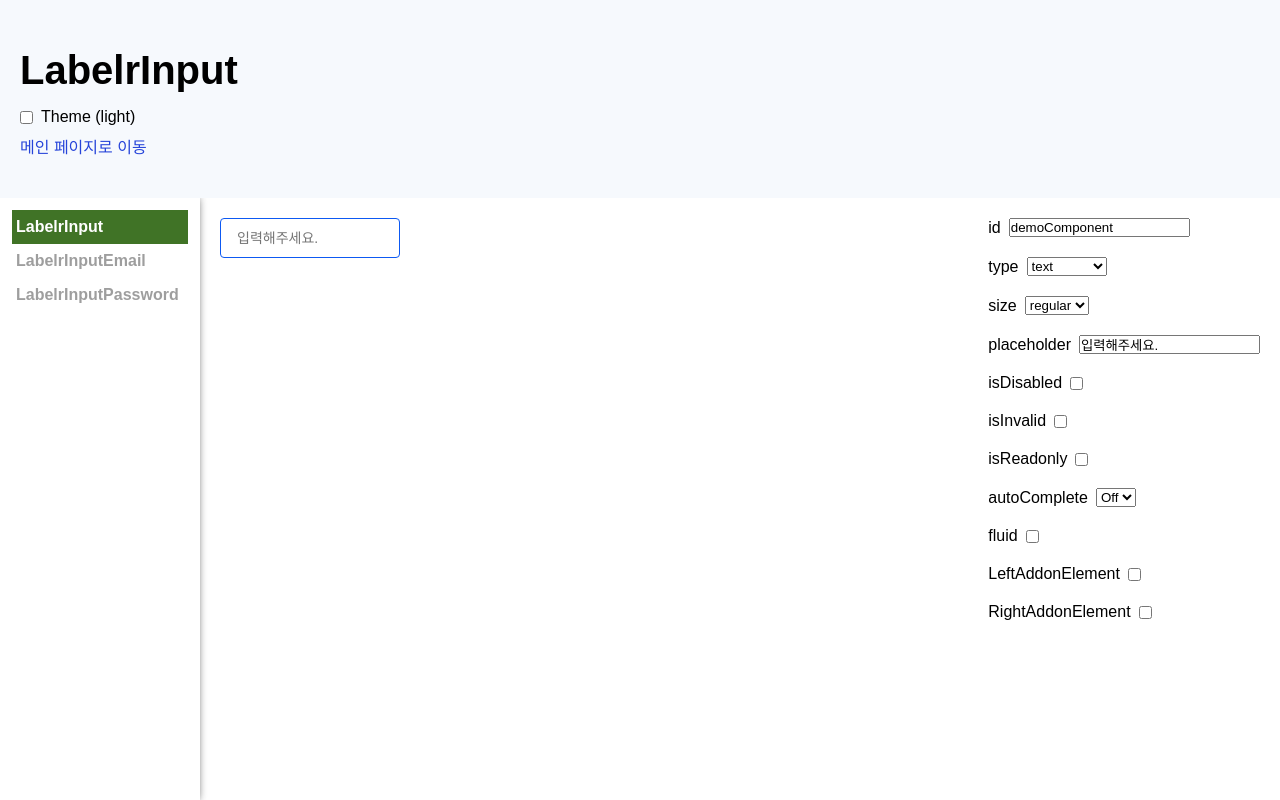
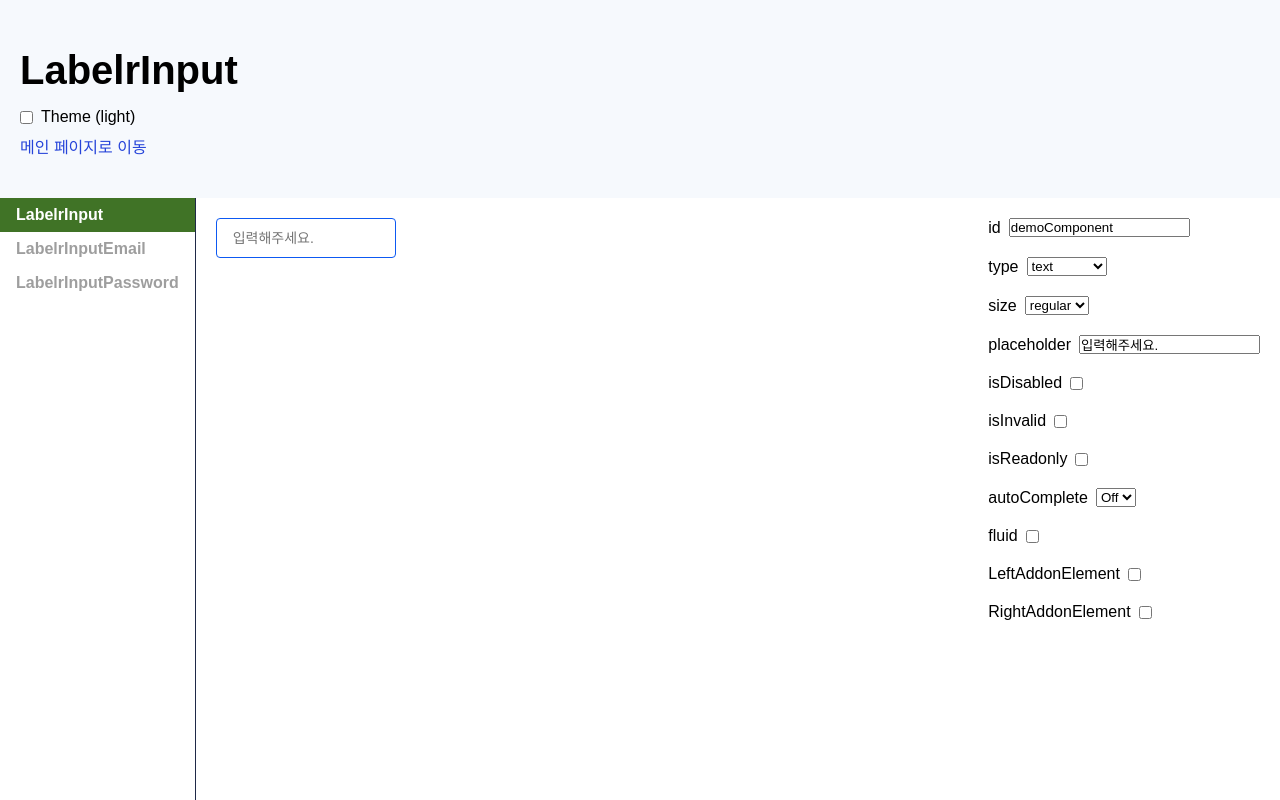
Before and after one commit to Chocobe/-test-nextjs-vercel-deploy, a Next.js app: page /labelrUiDemo/input in a window 1280 px wide. Built offline with nearby package versions, Linux system fonts and the light colour scheme; a web font is replaced by a local one; what @react-icons/all-files would draw is missing.

Commit message:
DemoPage 레이아웃 수정

```diff
--- a/components/pages/labelrUiDemoPages/DemoSectionTemplate.tsx
+++ b/components/pages/labelrUiDemoPages/DemoSectionTemplate.tsx
@@ -5,21 +5,32 @@ import {
 } from 'react';
 // styled-components
 import styled from 'styled-components';
+import useThemeModeState from '@/styles/ThemeModeContext/hooks/useThemeModeState';
+// types
+import {
+    themeModeNameMapper,
+    TThemeModeName
+} from '@/styles/uiThemeMode/themeModeNameMapper';
 
-const StyledDemoSectionTemplateRoot = styled.div`
+const StyledDemoSectionTemplateRoot = styled.div<{
+    themeMode: TThemeModeName;
+}>`
     width: 100%;
     height: 100%;
 
     display: grid;
     grid-template-columns: 1fr minmax(200px, max-content);
-    gap: 20px;
     overflow: hidden;
 
     .demoComponentWrapper {
+        padding: 20px;
         overflow: auto;
+        background-color: ${({ themeMode }) => themeMode === themeModeNameMapper.LIGHT ? '#fff' : '#000'};
+        transition: all 0.28s ease;
     }
 
     .propsWrapper {
+        padding: 20px;
         display: flex;
         flex-direction: column;
         gap: 20px;
@@ -48,8 +59,11 @@ function DemoSectionTemplate(props: TDemoSectionTemplateProps) {
         children,
     } = props;
 
+    const { themeMode } = useThemeModeState();
+
     return (
-        <StyledDemoSectionTemplateRoot>
+        <StyledDemoSectionTemplateRoot
+            themeMode={themeMode}>
             <div className="demoComponentWrapper">
                 {children}
             </div>
--- a/components/pages/labelrUiDemoPages/LabelrUiDemoPage.tsx
+++ b/components/pages/labelrUiDemoPages/LabelrUiDemoPage.tsx
@@ -18,7 +18,8 @@ const StyledLabelrUiDemoPageRoot = styled.div`
     height: 100%;
 
     .demoArticle {
-        padding: 20px;
+        height: 100%;
+        overflow: hidden;
     }
 `;
 
--- a/layouts/uiLayouts/DemoLayout/DemoLayout.tsx
+++ b/layouts/uiLayouts/DemoLayout/DemoLayout.tsx
@@ -6,7 +6,7 @@ import {
 import styled from 'styled-components';
 // UI components
 import DemoLayoutHeader from './DemoLayoutHeader';
-import DemoLayoutMenu from './DemoLayoutNav';
+import DemoLayoutNav from './DemoLayoutNav';
 // import { TDemoSectionMapperKey } from '@/components/pages/demoPages/_demoSectionMapper';
 
 const StyledDemoLayoutRoot = styled.div`
@@ -23,12 +23,11 @@ const StyledDemoLayoutRoot = styled.div`
         display: flex;
         overflow-y: auto;
 
-        .menu {
-            width: 200px;
+        &-nav {
             flex-shrink: 0;
         }
 
-        .page {
+        &-page {
             width: 100%;
             flex: 1;
         }
@@ -43,11 +42,11 @@ function DemoLayout(props: PropsWithChildren) {
             <DemoLayoutHeader />
 
             <main className="demoMain">
-                <nav className="menu">
-                    <DemoLayoutMenu />
+                <nav className="demoMain-nav">
+                    <DemoLayoutNav />
                 </nav>
 
-                <div className="page">
+                <div className="demoMain-page">
                     {children}
                 </div>
             </main>
--- a/layouts/uiLayouts/DemoLayout/DemoLayoutNav.tsx
+++ b/layouts/uiLayouts/DemoLayout/DemoLayoutNav.tsx
@@ -11,17 +11,16 @@ import {
 import { RoutePathFactory } from '@/router/RoutePathFactory';
 
 const StyledDemoLayoutNavRoot = styled.nav`
-    padding: 12px;
-    width: 100%;
+    width: fit-content;
     height: 100%;
 
     display: flex;
     flex-direction: column;
 
-    box-shadow: -3px 0 9px ${({ theme }) => theme.colors.gs[900]};
+    border-right: 1px solid ${({ theme }) => theme.colors.brand[800]};
 
     .menuItem {
-        padding: 8px 4px;
+        padding: 8px 16px;
         color: ${({ theme }) => theme.colors.gs[500]};
         font-weight: 700;
         transition: all 0.28s ease;
```
